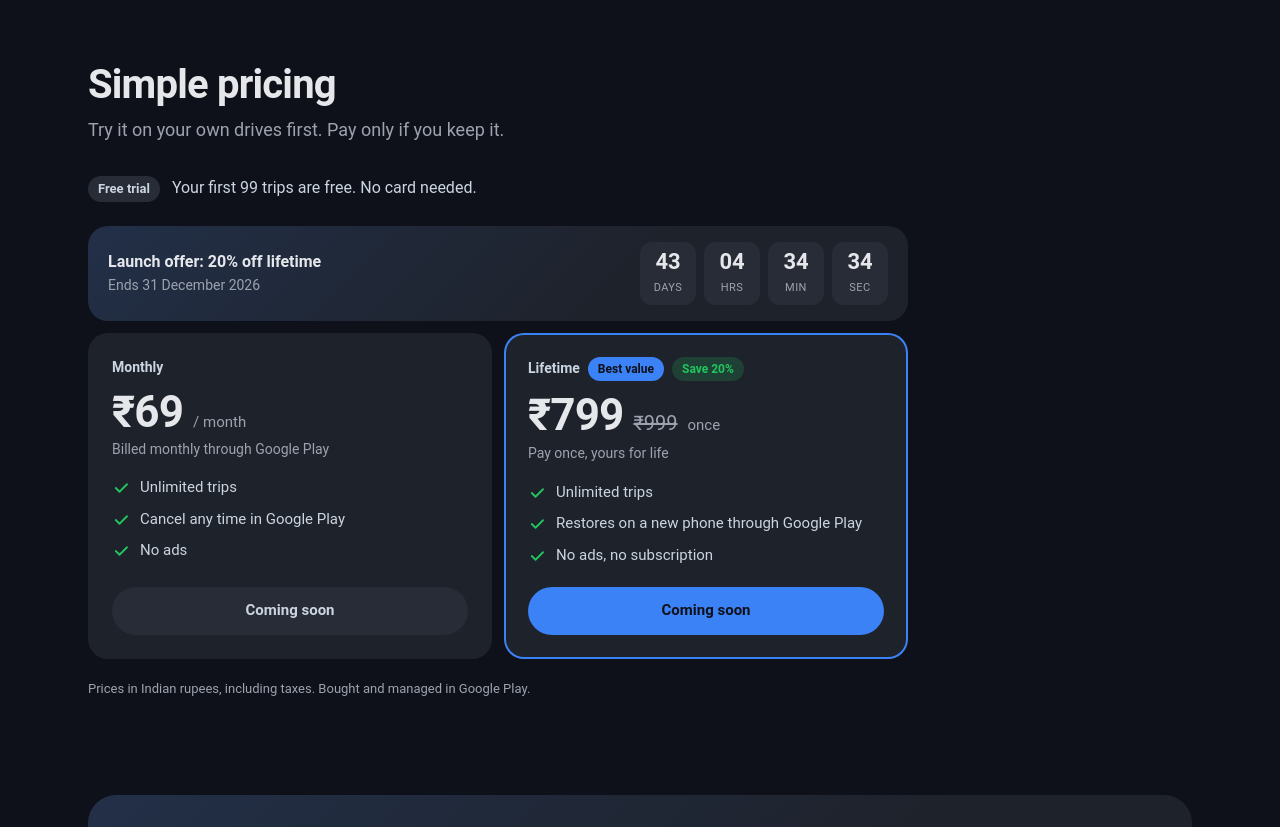
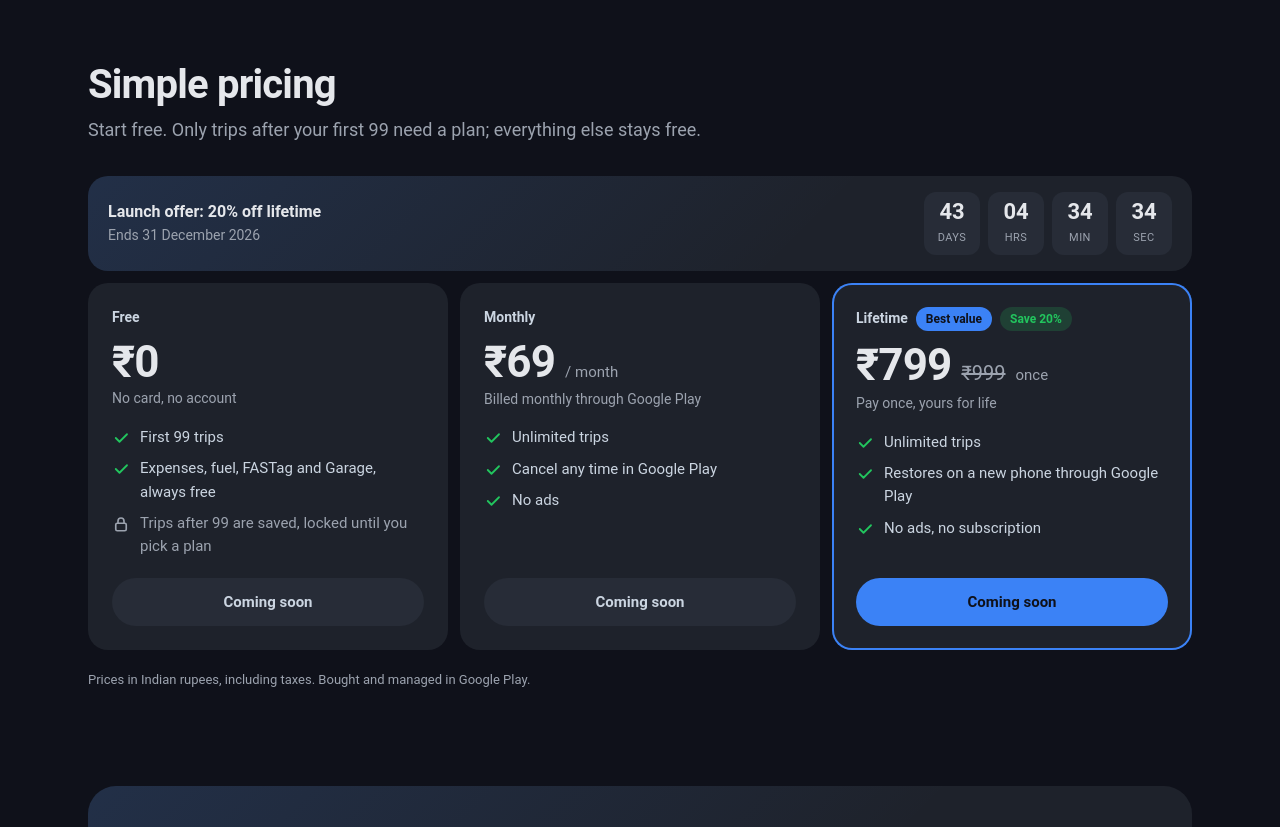
Before and after one commit to Siddharth-Tambat/getautomate, a plain HTML site: page site/index.html in a window 1280 px wide. Shown: the part 3590-4417 px from the top of the page. Drawn offline with Linux system fonts and the light colour scheme.

Commit message:
feat(site): Free plan beside Monthly and Lifetime
Only trips after the first 99 need a plan; expenses, fuel, FASTag and Garage stay free. Trips after 99 are saved but locked. Cards stack below 1000px.

Co-Authored-By: Claude Opus 5.5 <noreply@anthropic.com>

```diff
--- a/site/index.html
+++ b/site/index.html
@@ -109,13 +109,19 @@
 
 <section class="section" id="pricing" aria-labelledby="pricing-h">
   <h2 id="pricing-h">Simple pricing</h2>
-  <p class="sub">Try it on your own drives first. Pay only if you keep it.</p>
-  <p class="trial"><span class="tag plain">Free trial</span>Your first 99 trips are free. No card needed.</p>
+  <p class="sub">Start free. Only trips after your first 99 need a plan; everything else stays free.</p>
   <div class="offer wash" data-offer>
     <p>Launch offer: 20% off lifetime<small>Ends 31 December 2026</small></p>
     <div class="count" role="timer" aria-label="Time left in the launch offer" data-count hidden></div>
   </div>
   <div class="plans">
+    <div class="price-card">
+      <h3 class="plan">Free</h3>
+      <p class="price"><b>₹0</b></p>
+      <p class="per">No card, no account</p>
+      <ul class="ticks"><li><svg viewBox="0 0 24 24" fill="none" stroke="currentColor" stroke-width="2.4" stroke-linecap="round" stroke-linejoin="round" aria-hidden="true"><path d="M5 12l5 5L20 7"/></svg>First 99 trips</li><li><svg viewBox="0 0 24 24" fill="none" stroke="currentColor" stroke-width="2.4" stroke-linecap="round" stroke-linejoin="round" aria-hidden="true"><path d="M5 12l5 5L20 7"/></svg>Expenses, fuel, FASTag and Garage, always free</li><li class="locked"><svg viewBox="0 0 24 24" fill="none" stroke="currentColor" stroke-width="2.2" stroke-linecap="round" stroke-linejoin="round" aria-hidden="true"><rect x="5" y="11" width="14" height="10" rx="2"/><path d="M8 11V8a4 4 0 0 1 8 0v3"/></svg>Trips after 99 are saved, locked until you pick a plan</li></ul>
+      <span class="cta">Coming soon</span>
+    </div>
     <div class="price-card">
       <h3 class="plan">Monthly</h3>
       <p class="price"><b>₹69</b><span>/ month</span></p>
--- a/site/style.css
+++ b/site/style.css
@@ -105,13 +105,10 @@ h2 { font-size: 40px; letter-spacing: -.02em; margin: 0 0 8px; line-height: 1.15
 .arrows button:focus-visible { outline: 2px solid var(--blue); }
 
 /* Pricing (design A, 18 Nov 2026) */
-.trial { display: flex; align-items: center; gap: 12px; flex-wrap: wrap; margin: 0 0 24px; color: var(--soft); }
 .tag { font-size: 12px; font-weight: 600; padding: 3px 10px; border-radius: 999px; white-space: nowrap; }
-.trial .tag { font-size: 13px; }
 .tag.blue { background: var(--blue); color: var(--bg); }
 .tag.save { background: color-mix(in srgb, var(--green) 18%, transparent); color: var(--green); }
-.tag.plain { background: var(--high); color: var(--soft); }
-.offer { display: flex; justify-content: space-between; align-items: center; gap: 16px; flex-wrap: wrap; border-radius: var(--r-m); padding: 16px 20px; margin-bottom: var(--gap); max-width: 820px; }
+.offer { display: flex; justify-content: space-between; align-items: center; gap: 16px; flex-wrap: wrap; border-radius: var(--r-m); padding: 16px 20px; margin-bottom: var(--gap); }
 .offer p { margin: 0; font-weight: 600; }
 .offer p small { display: block; font-weight: 400; color: var(--muted); font-size: 14px; }
 .count { display: flex; gap: 8px; }
@@ -119,7 +116,7 @@ h2 { font-size: 40px; letter-spacing: -.02em; margin: 0 0 8px; line-height: 1.15
 .unit { min-width: 56px; text-align: center; background: var(--high); border-radius: var(--r-s); padding: 8px 6px 6px; }
 .unit b { display: block; font-size: 22px; line-height: 1.1; font-variant-numeric: tabular-nums; }
 .unit small { font-size: 11px; color: var(--muted); text-transform: uppercase; letter-spacing: .04em; }
-.plans { display: grid; grid-template-columns: 1fr 1fr; gap: var(--gap); max-width: 820px; }
+.plans { display: grid; grid-template-columns: repeat(3, 1fr); gap: var(--gap); }
 .price-card { border-radius: var(--r-m); padding: 24px; background: var(--surface); display: flex; flex-direction: column; }
 .price-card.best { box-shadow: inset 0 0 0 2px var(--blue); }
 .plan { font-size: 14px; font-weight: 600; color: var(--soft); margin: 0 0 12px; display: flex; align-items: center; gap: 8px; flex-wrap: wrap; }
@@ -132,6 +129,8 @@ h2 { font-size: 40px; letter-spacing: -.02em; margin: 0 0 8px; line-height: 1.15
 .ticks { list-style: none; padding: 0; margin: 0 0 20px; display: grid; gap: 8px; color: var(--soft); font-size: 15px; }
 .ticks li { display: flex; gap: 10px; }
 .ticks svg { flex: none; width: 18px; height: 18px; color: var(--green); margin-top: 3px; }
+.ticks .locked { color: var(--muted); }
+.ticks .locked svg { color: var(--muted); }
 .cta { margin-top: auto; display: inline-flex; align-items: center; justify-content: center; min-height: 48px; padding: 0 20px; border-radius: 999px; font-weight: 600; font-size: 15px; background: var(--high); color: var(--soft); }
 .cta.pri { background: var(--blue); color: var(--bg); }
 .fineprint { color: var(--muted); font-size: 13px; margin: 20px 0 0; }
@@ -193,6 +192,9 @@ h2 { font-size: 40px; letter-spacing: -.02em; margin: 0 0 8px; line-height: 1.15
 .faq details[open] summary::after { content: "−"; }
 .faq details > :not(summary) { margin: 0; padding: 0 20px 16px; }
 
+@media (max-width: 1000px) {
+  .plans { grid-template-columns: 1fr; max-width: 560px; }
+}
 @media (max-width: 900px) {
   .hero h1 { font-size: 52px; }
   .grid { grid-template-columns: 1fr 1fr; }
```
Also changed, not shown: site/faq.html (+1 -1 lines), site/terms.html (+1 -1 lines).
